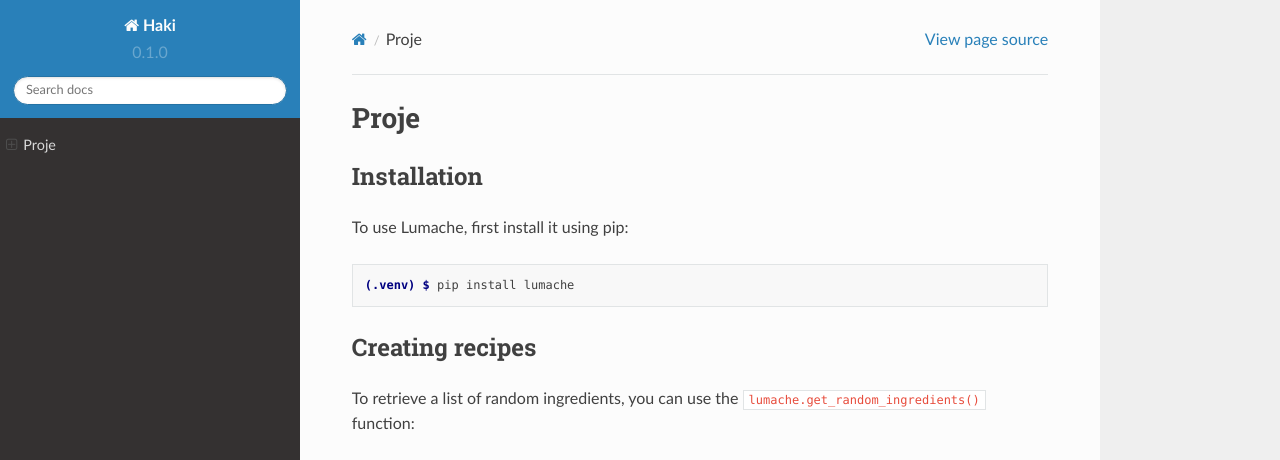
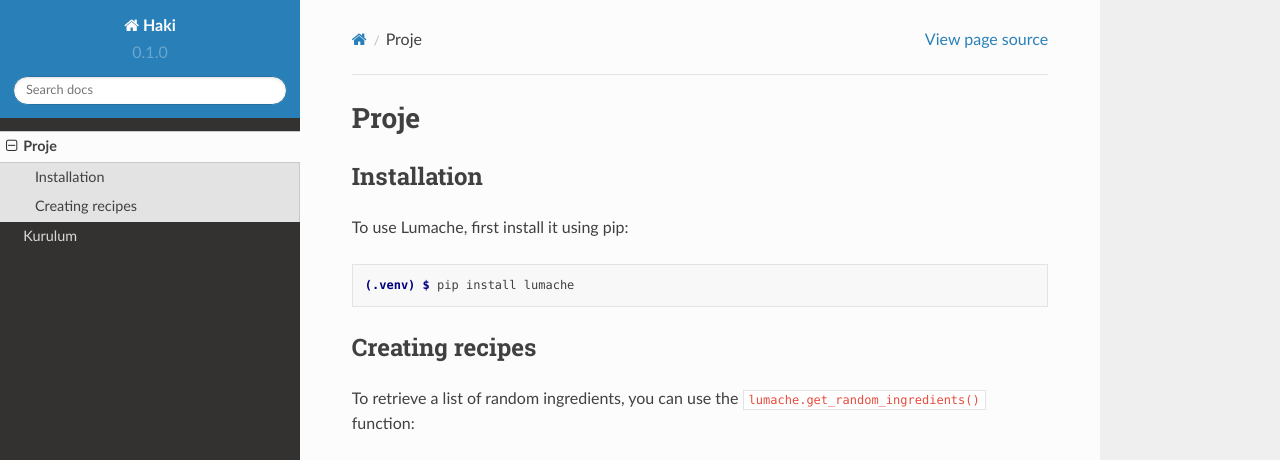
Before and after one commit to oakdemirci/rtdhakitr, a Sphinx documentation site: the page built from docs/source/usage.rst, in a window 1280 px wide and 1095 px high. Shown: the top 460 px of the window. Built offline with Sphinx 7.4.7 and the Read the Docs theme 2.0.0, drawn with Linux system fonts in a browser that asks for light colours; pages that are not in the unit, such as notebooks, are missing from menus; grey boxes are pictures that could not be loaded.

Commit message:
Update index.rst

```diff
--- a/docs/source/index.rst
+++ b/docs/source/index.rst
@@ -14,4 +14,5 @@
 
 .. toctree::
 
-   proje
+   usage
+   installation
```
